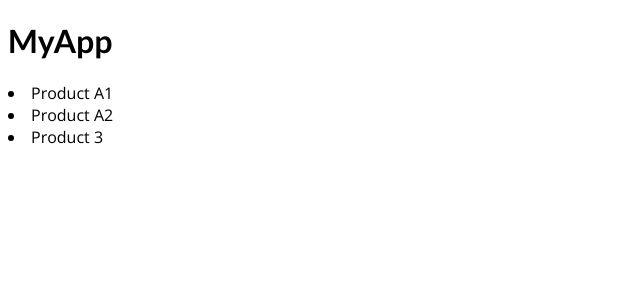
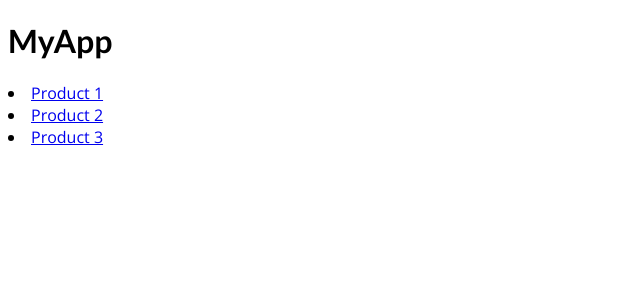
Before and after one commit to silviolimeira/nextjs-course, a Next.js app in the folder nextjs-pre-rendering/: page / in a window 1280 px wide. Shown: the top 300 px of the page, without its empty margins (0-640 px from the left). Built offline with nearby package versions, Linux system fonts and the light colour scheme.

Commit message:
Utilizing Incremental Static Generation (ISR), Working With Dynamic Parameters, Using getStaticPaths

```diff
--- a/nextjs-pre-rendering/data/dummy-backend.json
+++ b/nextjs-pre-rendering/data/dummy-backend.json
@@ -1,7 +1,7 @@
 {
   "products": [
-    { "id": "p1", "title": "Product A1" },
-    { "id": "p2", "title": "Product A2" },
-    { "id": "p3", "title": "Product 3" }
+    { "id": "p1", "title": "Product 1", "description": "This is product 1" },
+    { "id": "p2", "title": "Product 2", "description": "This is product 2" },
+    { "id": "p3", "title": "Product 3", "description": "This is product 3" }
   ]
 }
--- a/nextjs-pre-rendering/pages/index.js
+++ b/nextjs-pre-rendering/pages/index.js
@@ -2,6 +2,8 @@
 
 import path from "path";
 import fs from "fs/promises";
+
+import Link from "next/link";
 
 function HomePage(props) {
   const { products } = props;
@@ -9,20 +11,38 @@
   return (
     <>
       {products.map((product) => (
-        <li key={product.id}>{product.title}</li>
+        <li key={product.id}>
+          <Link href={`/${product.id}`}>{product.title}</Link>
+        </li>
       ))}
     </>
   );
 }
 
-export async function getStaticProps() {
+export async function getStaticProps(context) {
+  console.log("(Re-)Generating...");
   const filePath = path.join(process.cwd(), "data", "dummy-backend.json");
   const jsonData = await fs.readFile(filePath);
   const data = JSON.parse(jsonData);
+
+  if (!data) {
+    return {
+      redirect: {
+        destination: "/no-data", // Force redirect when not valid data
+      },
+    };
+  }
+
+  if (data.products.length === 0) {
+    return { notFound: true };
+  }
+
   return {
     props: {
       products: data.products,
     },
+    revalidate: 10,
+    //notFound: true, // force 404 return page
   };
 }
 
```
Also changed, not shown: nextjs-pre-rendering/pages/[pid].js (added, +40 -0 lines).
